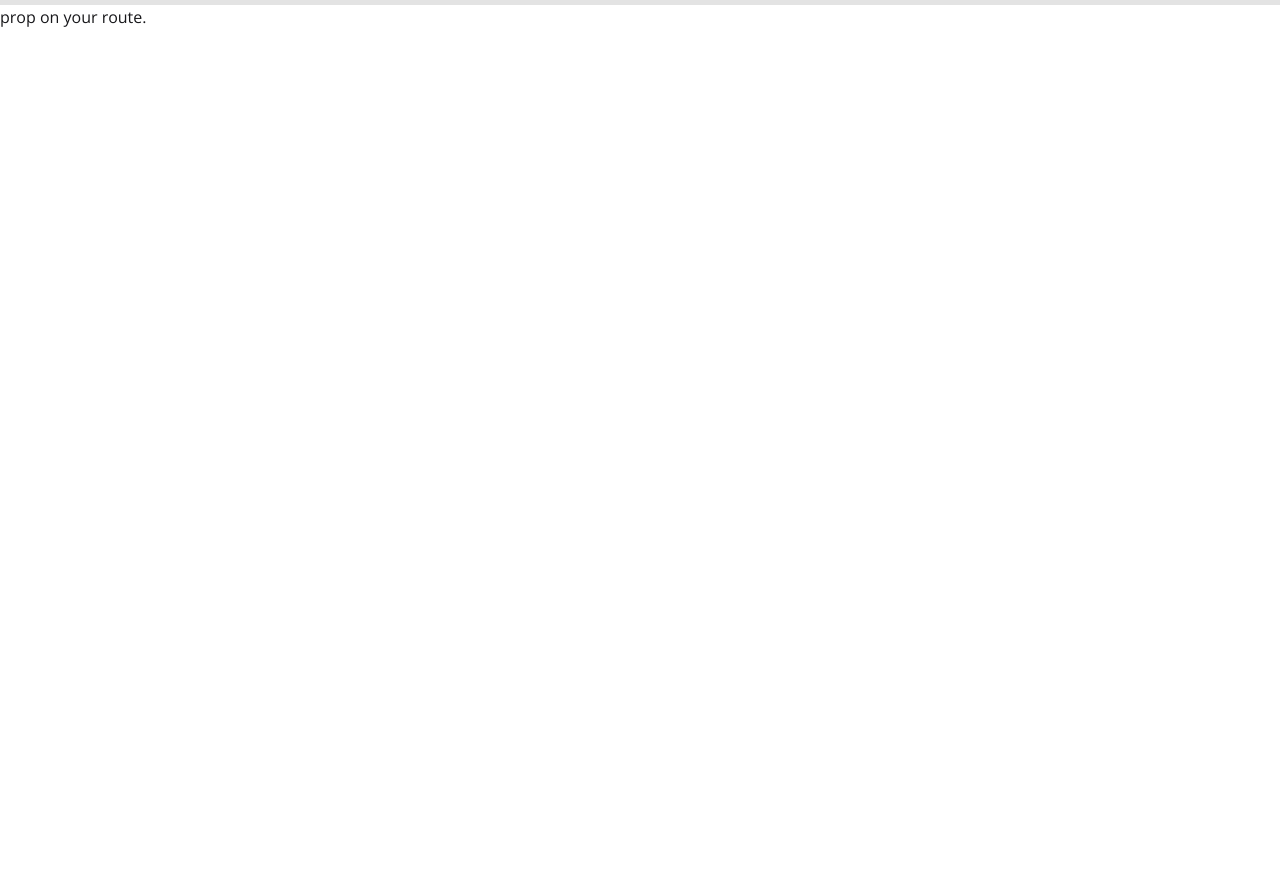
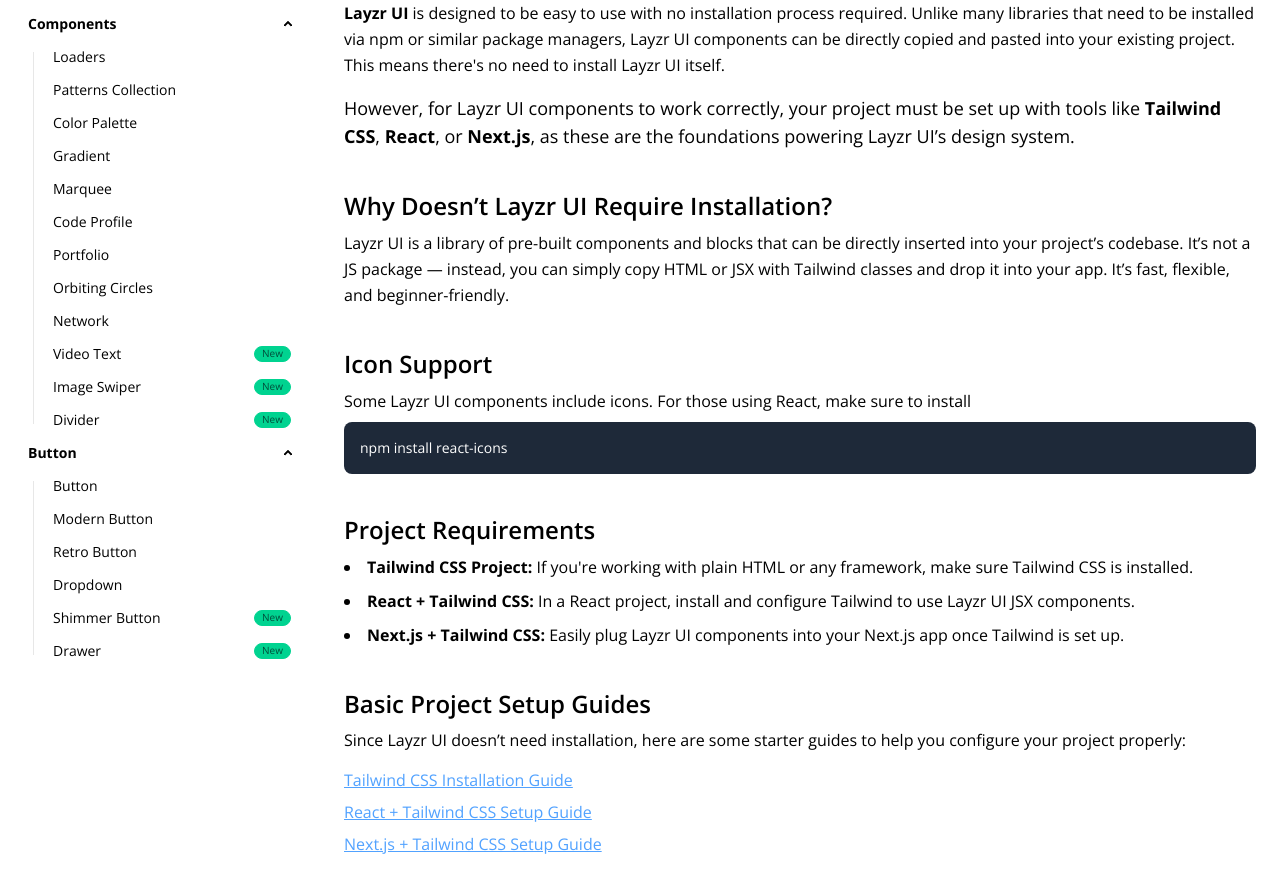
Before and after one commit to mushfiqueraiyan/LayzrUI, a React (Vite) app: page /docs/installation in a window 1280 px wide. Before the commit this address had no page. Shown: the part 171-1064 px from the top of the page. Before the commit the page ends 800 px from the top, so only its background shows below. Built offline with nearby package versions, Linux system fonts and the light colour scheme.

Commit message:
Layzr UI v1 - Updated the theme controller and fixed some error and added Installation guideline page

```diff
--- a/src/components/Button/NormalBtn.jsx
+++ b/src/components/Button/NormalBtn.jsx
@@ -1,4 +1,4 @@
-import React, { useState } from "react";
+import React, { useEffect, useState } from "react";
 import { Settings2 } from "lucide-react";
 import { Eye, Code as CodeIcon } from "lucide-react";
 import CodeLayout from "../../layouts/CodeLayout";
@@ -6,6 +6,7 @@ import SocialLoginBtn from "./SocialLoginBtn";
 
 const NormalBtn = () => {
   const [tab, setTab] = useState("preview");
+  const [theme, setTheme] = useState("light");
 
   const buttons = [
     { label: "Button 1", className: "bg-blue-500 text-white cursor-pointer" },
@@ -43,7 +44,20 @@ const NormalBtn = () => {
 <button className="border border-red-500 text-black px-4 py-2 rounded">Button 6</button>
   `;
 
-  const theme = document.documentElement.getAttribute("data-theme");
+  useEffect(() => {
+    const updateTheme = () => {
+      const current =
+        document.documentElement.getAttribute("data-theme") || "light";
+      setTheme(current);
+    };
+
+    updateTheme(); // Initial
+    window.addEventListener("themeChange", updateTheme); // Listen to changes
+
+    return () => {
+      window.removeEventListener("themeChange", updateTheme); // Clean up
+    };
+  }, []);
 
   return (
     <div className="p-6 space-y-4   shadow px-10">
@@ -59,12 +73,14 @@ const NormalBtn = () => {
       <div className="flex items-center justify-between">
         <div
           className={`flex items-center ${
-            theme == "dark" ? "bg-[#1f1f1f]" : "bg-gray-200"
+            theme === "dark"
+              ? "bg-[#1f1f1f] text-white"
+              : "bg-gray-200 text-black"
           } p-1 rounded-full w-fit`}
         >
           <button
             onClick={() => setTab("preview")}
-            className={`flex items-center gap-1 px-4 py-1.5 text-sm rounded-full transition ${
+            className={`flex  items-center gap-1 px-4 py-1.5 text-sm rounded-full transition ${
               tab === "preview"
                 ? "dark:bg-black bg-gray-400 text-black dark:text-white cursor-pointer"
                 : "cursor-pointer "
--- a/src/components/Navbar.jsx
+++ b/src/components/Navbar.jsx
@@ -25,10 +25,11 @@ const Navbar = () => {
   const toggleTheme = () => {
     const nextTheme = darkMode ? "light" : "dark";
     setDarkMode(!darkMode);
+    localStorage.setItem("theme", nextTheme);
+    document.documentElement.setAttribute("data-theme", nextTheme);
 
-    localStorage.setItem("theme", nextTheme);
-
-    document.documentElement.setAttribute("data-theme", nextTheme);
+    // This event makes all components update theme state!
+    window.dispatchEvent(new Event("themeChange"));
   };
 
   useEffect(() => {
--- a/src/layouts/DocLayout.jsx
+++ b/src/layouts/DocLayout.jsx
@@ -96,12 +96,15 @@ const DocLayout = () => {
                     </a>
                   </li>
                   <li>
-                    <a className="flex justify-between items-center">
+                    <NavLink
+                      to={"/docs/installation"}
+                      className="flex justify-between items-center"
+                    >
                       <span>Installation</span>
                       {/* <span className="badge badge-xs badge-warning text-white">
                   Updated
                 </span> */}
-                    </a>
+                    </NavLink>
                   </li>
                 </ul>
               </details>
--- /dev/null
+++ b/src/pages/GettingStarted/Installation.jsx
@@ -0,0 +1,120 @@
+import React, { useEffect, useState } from "react";
+
+const Installation = () => {
+  const [theme, setTheme] = useState("light"); // default fallback
+
+  useEffect(() => {
+    const current =
+      document.documentElement.getAttribute("data-theme") || "light";
+    setTheme(current);
+  }, []);
+
+  return (
+    <div className=" px-6 py-12  ">
+      <h1 className="text-4xl font-bold mb-6 ">Installation Guide</h1>
+
+      <section className="mb-10">
+        <p className="mb-4 text-md leading-relaxed">
+          <strong>Layzr UI</strong> is designed to be easy to use with no
+          installation process required. Unlike many libraries that need to be
+          installed via npm or similar package managers, Layzr UI components can
+          be directly copied and pasted into your existing project. This means
+          there's no need to install Layzr UI itself.
+        </p>
+        <p className="text-lg">
+          However, for Layzr UI components to work correctly, your project must
+          be set up with tools like
+          <strong> Tailwind CSS</strong>, <strong>React</strong>, or{" "}
+          <strong>Next.js</strong>, as these are the foundations powering Layzr
+          UI’s design system.
+        </p>
+      </section>
+
+      <section className="mb-10">
+        <h2 className="text-2xl font-semibold mb-2 ">
+          Why Doesn’t Layzr UI Require Installation?
+        </h2>
+        <p className="text-md leading-relaxed">
+          Layzr UI is a library of pre-built components and blocks that can be
+          directly inserted into your project’s codebase. It’s not a JS package
+          — instead, you can simply copy HTML or JSX with Tailwind classes and
+          drop it into your app. It’s fast, flexible, and beginner-friendly.
+        </p>
+      </section>
+
+      <section className="mb-10">
+        <h2 className="text-2xl font-semibold mb-2 ">Icon Support</h2>
+        <p className="text-md leading-relaxed">
+          Some Layzr UI components include icons. For those using React, make
+          sure to install
+        </p>
+        <pre
+          className={`bg-gray-800 ${
+            theme == "dark" ? "text-white" : "text-white"
+          } text-sm p-4 rounded-lg mt-2`}
+        >
+          <code className="">npm install react-icons</code>
+        </pre>
+      </section>
+
+      <section className="mb-10">
+        <h2 className="text-2xl font-semibold mb-2 ">Project Requirements</h2>
+        <ul className="list-disc list-inside text-md leading-relaxed space-y-2">
+          <li>
+            <strong>Tailwind CSS Project:</strong> If you're working with plain
+            HTML or any framework, make sure Tailwind CSS is installed.
+          </li>
+          <li>
+            <strong>React + Tailwind CSS:</strong> In a React project, install
+            and configure Tailwind to use Layzr UI JSX components.
+          </li>
+          <li>
+            <strong>Next.js + Tailwind CSS:</strong> Easily plug Layzr UI
+            components into your Next.js app once Tailwind is set up.
+          </li>
+        </ul>
+      </section>
+
+      <section>
+        <h2 className="text-2xl font-semibold mb-2 ">
+          Basic Project Setup Guides
+        </h2>
+        <p className="text-md mb-4">
+          Since Layzr UI doesn’t need installation, here are some starter guides
+          to help you configure your project properly:
+        </p>
+        <ul className="list-none space-y-2 text-blue-400 underline text-md">
+          <li>
+            <a
+              href="https://tailwindcss.com/docs/installation"
+              target="_blank"
+              rel="noopener noreferrer"
+            >
+              Tailwind CSS Installation Guide
+            </a>
+          </li>
+          <li>
+            <a
+              href="https://tailwindcss.com/docs/guides/create-react-app"
+              target="_blank"
+              rel="noopener noreferrer"
+            >
+              React + Tailwind CSS Setup Guide
+            </a>
+          </li>
+          <li>
+            <a
+              href="https://tailwindcss.com/docs/guides/nextjs"
+              target="_blank"
+              rel="noopener noreferrer"
+            >
+              Next.js + Tailwind CSS Setup Guide
+            </a>
+          </li>
+        </ul>
+      </section>
+    </div>
+  );
+};
+
+export default Installation;
--- a/src/pages/Home/Hero.jsx
+++ b/src/pages/Home/Hero.jsx
@@ -1,9 +1,23 @@
 import { BookOpen, Wrench } from "lucide-react";
-import React from "react";
+import React, { useEffect, useState } from "react";
 import { motion } from "framer-motion";
 
 const Hero = () => {
-  const theme = document.documentElement.getAttribute("data-theme");
+  const [theme, setTheme] = useState("light");
+  useEffect(() => {
+    const updateTheme = () => {
+      const current =
+        document.documentElement.getAttribute("data-theme") || "light";
+      setTheme(current);
+    };
+
+    updateTheme(); // Initial
+    window.addEventListener("themeChange", updateTheme); // Listen to changes
+
+    return () => {
+      window.removeEventListener("themeChange", updateTheme); // Clean up
+    };
+  }, []);
 
   return (
     <div className="relative overflow-hidden">
--- a/src/routes/router.jsx
+++ b/src/routes/router.jsx
@@ -4,6 +4,7 @@ import Home from "../pages/Home/Home";
 import DocLayout from "../layouts/DocLayout";
 import Docs from "../Docs/Docs";
 import NormalBtn from "../components/Button/NormalBtn";
+import Installation from "../pages/GettingStarted/Installation";
 
 export const router = createBrowserRouter([
   {
@@ -25,6 +26,10 @@ export const router = createBrowserRouter([
         element: <Docs />,
       },
       {
+        path: "/docs/installation",
+        element: <Installation />,
+      },
+      {
         path: "/docs/components/button",
         element: <NormalBtn />,
       },
```
